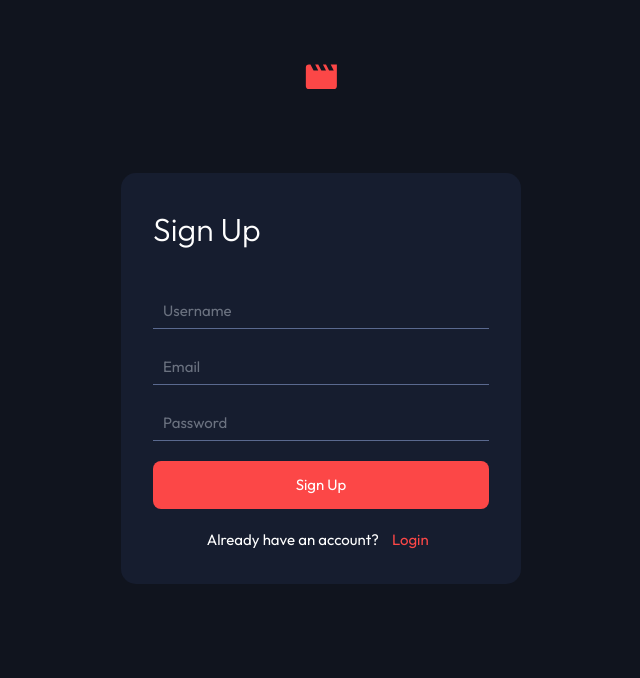
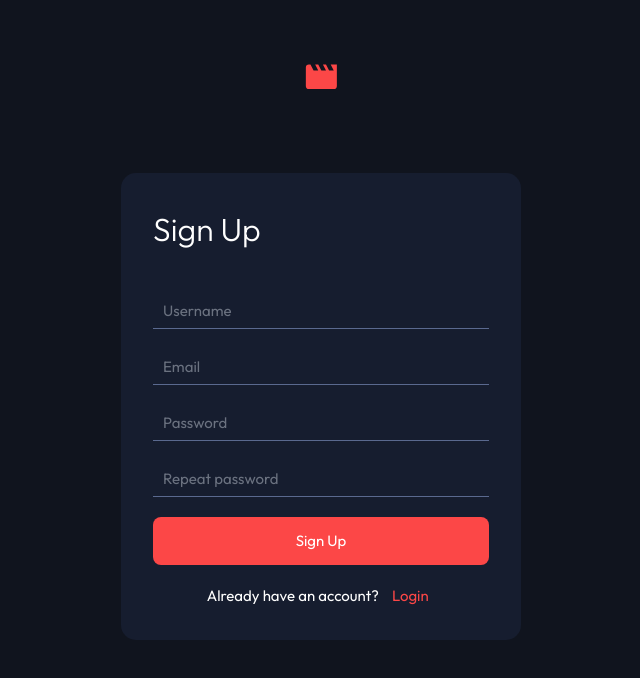
Before and after one commit to Stv-devl/entertainment-web-app, a Next.js app: page /signup in a window 1280 px wide. Shown: the top 678 px of the page, without its empty margins (319-959 px from the left). Built offline with nearby package versions, Linux system fonts and the light colour scheme; no server answers.

Commit message:
add repeat password

```diff
--- a/data/user.json
+++ b/data/user.json
@@ -24,5 +24,11 @@
     "email": "lkjlkj@khgj.fr",
     "password": "0000",
     "username": "Francois"
+  },
+  {
+    "id": "6ef3e9e4-ccd8-46d3-bf81-4a9eddc9d120",
+    "email": "test@hotmail.fr",
+    "password": "test1234",
+    "username": "bojo"
   }
 ]
--- a/src/app/signup/page.tsx
+++ b/src/app/signup/page.tsx
@@ -14,8 +14,7 @@ import Input from '../../component/form/input/Input';
  */
 
 const SignUp = (): JSX.Element => {
-  const { handleSubmit, handleChange, formData, signupErrors, isSubmitted } =
-    useSignUp();
+  const { handleSubmit, handleChange, formData, signupErrors } = useSignUp();
 
   return (
     <section className="flex flex-col items-center gap-[83px] min-h-screen">
@@ -63,6 +62,16 @@ const SignUp = (): JSX.Element => {
               error={signupErrors.password}
             />
           </div>
+          <div className="input-wrapper">
+            <Input
+              name="repeat"
+              placeholder="Repeat password"
+              type="password"
+              handleChange={handleChange}
+              value={formData.repeat}
+              error={signupErrors.repeat}
+            />
+          </div>
 
           <button
             type="submit"
--- a/src/hook/auth/useSignUp.tsx
+++ b/src/hook/auth/useSignUp.tsx
@@ -11,6 +11,7 @@ const useSignUp = () => {
     username: '',
     email: '',
     password: '',
+    repeat: '',
   });
   const [isSubmitted, setIsSubmitted] = useState<boolean>(false);
 
--- a/src/hook/dataSync/useFilterMedias.tsx
+++ b/src/hook/dataSync/useFilterMedias.tsx
@@ -1,6 +1,6 @@
 'use client';
 
-import React, { useCallback, useEffect, useMemo, useState } from 'react';
+import React, { useCallback, useMemo, useState } from 'react';
 import { UseManageFilterProps, UseManageFilterReturn } from '@/types/types';
 
 const useManageFilter = ({
--- a/src/hook/validation/useValidation.tsx
+++ b/src/hook/validation/useValidation.tsx
@@ -4,6 +4,7 @@ import { FormDataSignUp, ValidationErrors } from '@/types/types';
 import {
   validateEmail,
   validatePassword,
+  validateRepeatPassword,
   validateUsername,
 } from '@/utils/validation';
 
@@ -12,6 +13,7 @@ const useValidation = (formData: FormDataSignUp, isSubmitted: boolean) => {
     username: '',
     email: '',
     password: '',
+    repeat: '',
   });
 
   const newErrors = useMemo((): ValidationErrors => {
@@ -34,6 +36,12 @@ const useValidation = (formData: FormDataSignUp, isSubmitted: boolean) => {
           : validatePassword(formData.password)
           ? ''
           : 'Invalid password. Must be at least 4 characters long.',
+      repeat:
+        formData.password.trim() === ''
+          ? 'Password is required.'
+          : validateRepeatPassword(formData.password, formData.repeat)
+          ? ''
+          : 'Password should be the same .',
     };
   }, [formData]);
 
--- a/src/types/types.ts
+++ b/src/types/types.ts
@@ -41,6 +41,7 @@ export interface FormDataSignUp {
   username: string;
   email: string;
   password: string;
+  repeat: string;
 }
 
 export interface InputProps {
@@ -105,4 +106,5 @@ export type ValidationErrors = {
   username: string;
   email: string;
   password: string;
+  repeat: string;
 };
--- a/src/utils/validation.ts
+++ b/src/utils/validation.ts
@@ -13,3 +13,10 @@ export const validatePassword = (password: string): boolean => {
   const regex = /^.{4,}$/;
   return regex.test(password);
 };
+
+export const validateRepeatPassword = (
+  password: string,
+  repeatPassword: string
+): boolean => {
+  return password === repeatPassword;
+};
```
